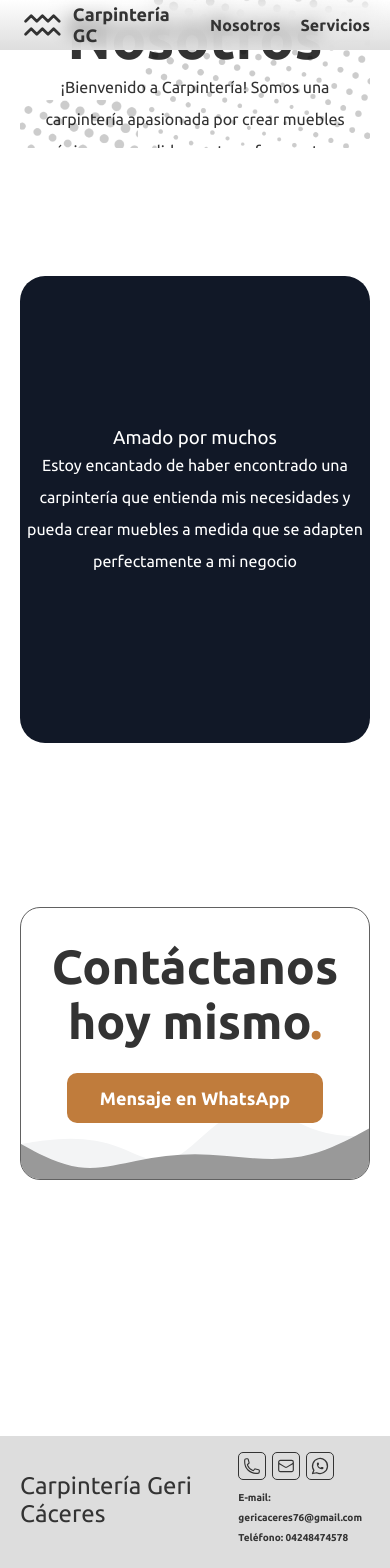
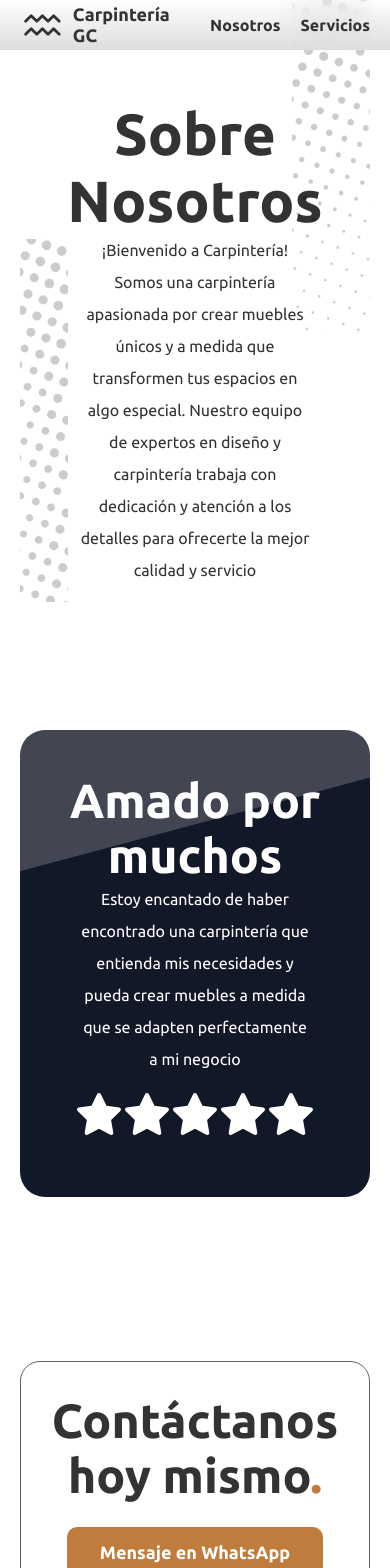
Before and after one commit to caceresgenki/carpenter, a React (Vite) app in the folder carpenter/: page / in a window 390 px wide. Shown: the top 1568 px of the page. Built offline with nearby package versions, Linux system fonts and the light colour scheme.

Commit message:
april 18 22.55

```diff
--- a/carpenter/src/components/aboutUs/AboutUs.jsx
+++ b/carpenter/src/components/aboutUs/AboutUs.jsx
@@ -10,7 +10,9 @@ function Home() {
       <main>
        <Hero/>
        <Testimonials/>
+      </main>
        <Body/>
+      <main>
        <Contact/>
       </main>
     </>
--- a/carpenter/src/components/aboutUs/Testimonials.jsx
+++ b/carpenter/src/components/aboutUs/Testimonials.jsx
@@ -1,4 +1,5 @@
 import '../../styles/aboutUs/Testimonials.css'
+import Star from '../../icons/Star'
 
 
 function Testimonials() {
@@ -6,9 +7,12 @@ function Testimonials() {
     return (
       <>
         <section className='testimonialsAbout'>
-          <h3>Amado por muchos</h3>
-          <p>Estoy encantado de haber encontrado una carpintería que entienda mis necesidades y pueda crear muebles a medida que se adapten perfectamente a mi negocio</p>
-          <div></div>
+          <h3 className='textAboutTestimonials'>Amado por muchos</h3>
+          <p className='descriptionAboutTestimonials'>Estoy encantado de haber encontrado una carpintería que entienda mis necesidades y pueda crear muebles a medida que se adapten perfectamente a mi negocio</p>
+          <div className='starTestimonials'>
+            <Star/><Star/><Star/><Star/><Star/>
+          </div>
+          <div className='solidAboutTestimonials1'></div>
         </section>
       </>
     )
--- a/carpenter/src/icons/Star.jsx
+++ b/carpenter/src/icons/Star.jsx
@@ -6,7 +6,7 @@ function Star() {
     <>
   <svg
       xmlns="http://www.w3.org/2000/svg"
-      className="icon-star"
+      className="icon-star iconStarTestimonials"
       width="16" height="16"
       viewBox="0 0 24 24"
       strokeWidth="1.5"
@@ -15,7 +15,7 @@ function Star() {
       strokeLinecap="round"
       strokeLinejoin="round">
       <path stroke="none" d="M0 0h24v24H0z" fill="none"/>
-      <path d="M8.243 7.34l-6.38 .925l-.113 .023a1 1 0 0 0 -.44 1.684l4.622 4.499l-1.09 6.355l-.013 .11a1 1 0 0 0 1.464 .944l5.706 -3l5.693 3l.1 .046a1 1 0 0 0 1.352 -1.1l-1.091 -6.355l4.624 -4.5l.078 -.085a1 1 0 0 0 -.633 -1.62l-6.38 -.926l-2.852 -5.78a1 1 0 0 0 -1.794 0l-2.853 5.78z"
+      <path className="colorStarTestimonials" d="M8.243 7.34l-6.38 .925l-.113 .023a1 1 0 0 0 -.44 1.684l4.622 4.499l-1.09 6.355l-.013 .11a1 1 0 0 0 1.464 .944l5.706 -3l5.693 3l.1 .046a1 1 0 0 0 1.352 -1.1l-1.091 -6.355l4.624 -4.5l.078 -.085a1 1 0 0 0 -.633 -1.62l-6.38 -.926l-2.852 -5.78a1 1 0 0 0 -1.794 0l-2.853 5.78z"
       strokeWidth="0"
       fill="#EAB308" />
   </svg>
--- a/carpenter/src/styles/aboutUs/Testimonials.css
+++ b/carpenter/src/styles/aboutUs/Testimonials.css
@@ -2,7 +2,7 @@
 
 .testimonialsAbout {
     margin-top: 128px;
-    height: 467px;
+    min-height: 467px;
     display: flex;
     flex-direction: column;
     align-items: center;
@@ -11,4 +11,49 @@
     background-color: #111827;
     color: white;
     border-radius: 25px;
+    position: relative;
+    overflow: hidden;
 }
+
+.textAboutTestimonials {
+    font-size: 48px;
+    font-weight: bold;
+}
+
+.descriptionAboutTestimonials {
+    max-width: 800px;
+}
+
+.starTestimonials {
+    display: flex;
+    flex-direction: row;
+}
+
+.iconStarTestimonials {
+    min-width: 48px;
+    min-height: 48px;
+
+}
+
+.colorStarTestimonials {
+    fill: white;
+}
+
+.solidAboutTestimonials1 {
+    background-color: white;
+    opacity: 0.2;
+    object-fit: cover;
+    position: absolute;
+    width: 300px;
+    height: 620px;
+    top: -377px;
+    left: 48px;
+    transform: rotate(75deg);
+
+}
+
+@media (max-width: 768px) {
+    .descriptionAboutTestimonials {
+        width: 60vw;
+    }
+  }
--- a/carpenter/src/styles/aboutUs/hero.css
+++ b/carpenter/src/styles/aboutUs/hero.css
@@ -3,7 +3,7 @@
 .heroAbout {
   padding-top: 100px;
   width: 100%;
-  height: 38vw;
+  min-height: 400px;
   display: flex;
   flex-direction: column;
   align-items: center;
@@ -19,7 +19,7 @@
 }
 
 .descriptionHeroAbout {
-  max-width: 80vw;
+  max-width: 800px;
 }
 
 .decoAbout1, .decoAbout2 {
@@ -39,3 +39,33 @@
   top: -100px;
   right: -540px;
 }
+
+@media (max-width: 768px) {
+  .descriptionHeroAbout {
+    max-width: 70vw;
+  }
+  .decoAbout1 {
+    top: 100px;
+    left: -680px;
+  }
+  .decoAbout2 {
+    top: -130px;
+    right: -590px;
+  }
+}
+
+@media (max-width: 500px) {
+  .descriptionHeroAbout {
+    max-width: 60vw;
+  }
+  .decoAbout1 {
+    top: 130px;
+    left: -720px;
+    display: flex;
+    align-items: center;
+  }
+  .decoAbout2 {
+    top: -50px;
+    right: -690px;
+  }
+}
```
